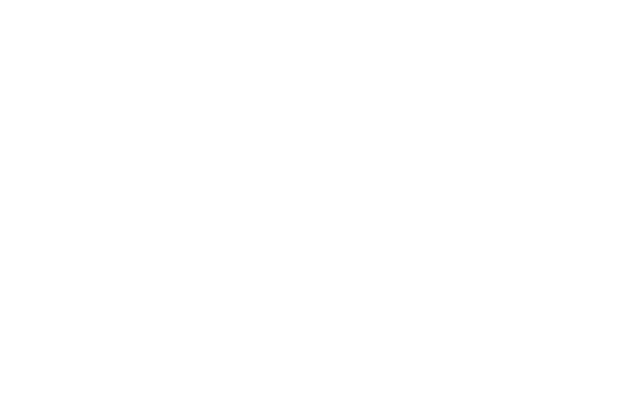
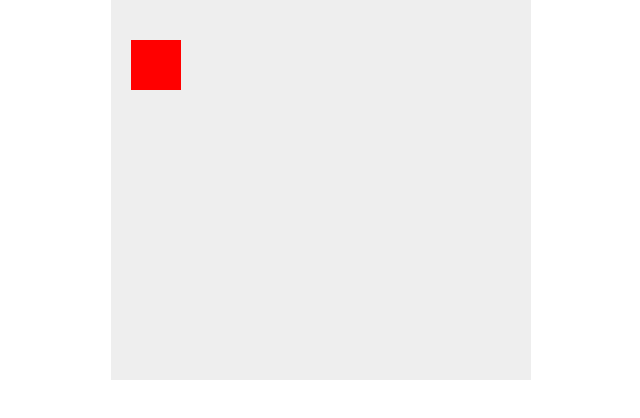
Before and after one commit to BodakJakub/JS-Game-Development, a plain HTML site: page index.html in a window 1280 px wide. Shown: the whole page, without its empty margins (319-959 px from the left). Drawn offline with Linux system fonts and the light colour scheme.

Commit message:
Set up basic drawing canvas

```diff
--- a/assets/scripts/script.js
+++ b/assets/scripts/script.js
@@ -1,2 +1,8 @@
 var canvas = document.getElementById("myCanvas");
 var ctx = canvas.getContext("2d");
+
+ctx.beginPath();
+ctx.rect(20, 40, 50, 50); //defines init position of rect as well as dimension
+ctx.fillStyle = "#FF0000"; //defines the color of rect
+ctx.fill(); // actually fills the rect with the defined color
+ctx.closePath();
--- a/assets/styles/style.css
+++ b/assets/styles/style.css
@@ -2,3 +2,9 @@
 	padding: 0;
 	margin: 0;
 }
+
+#myCanvas {
+	background-color: #eee;
+	display: block;
+	margin: 0 auto;
+}
--- a/index.html
+++ b/index.html
@@ -7,7 +7,7 @@
 </head>
 <body>
 
-	<canvas id="myCanvas"></canvas>
+	<canvas id="myCanvas" width="420" height="380"></canvas>
 
 
 <script type="text/javascript" src="assets/scripts/script.js"></script>
```
